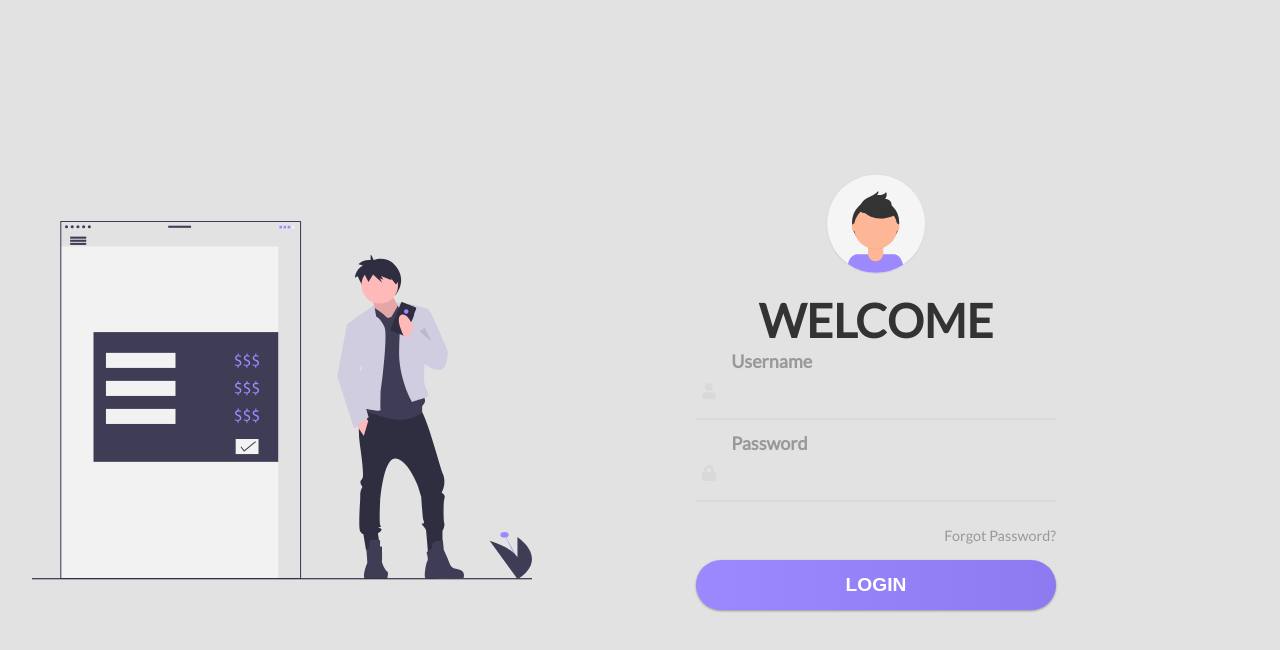
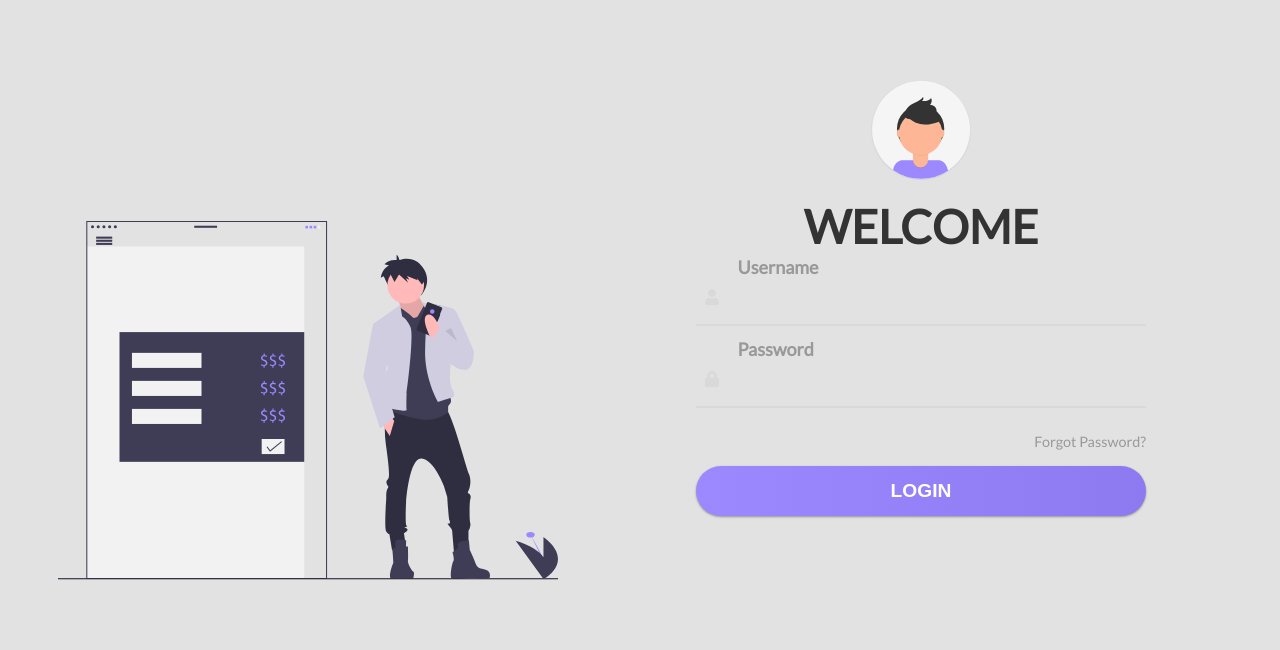
Before and after one commit to cburnjohnson/expense-tracker, a React (Create React App) app in the folder client/: page /login in a window 1280 px wide. Shown: the top 650 px of the page. Built offline with nearby package versions, Linux system fonts and the light colour scheme.

Commit message:
style changes

```diff
--- a/client/src/App.css
+++ b/client/src/App.css
@@ -208,23 +208,25 @@ input[type='date'] {
 
 .img {
     display: flex;
-    justify-content: flex-end;
     align-items: center;
 }
 
 .login-container {
     display: flex;
     justify-content: flex-start;
-    align-items: center;
+    align-items: flex-start;
     text-align: center;
+    height: 80%;
+    margin: auto 0;
 }
 
 .img {
     width: 500px;
+    margin: 0 auto;
 }
 
 form {
-    width: 360px;
+    width: 450px;
 }
 
 .avatar {
@@ -398,7 +400,7 @@ input[type='submit'].btn:hover {
 }
 
 @media screen and (max-width: 900px) {
-    .container {
+    .login-page-container {
         grid-template-columns: 1fr;
     }
 
@@ -412,5 +414,6 @@ input[type='submit'].btn:hover {
 
     .login-container {
         justify-content: center;
+        align-items: center;
     }
 }
```
